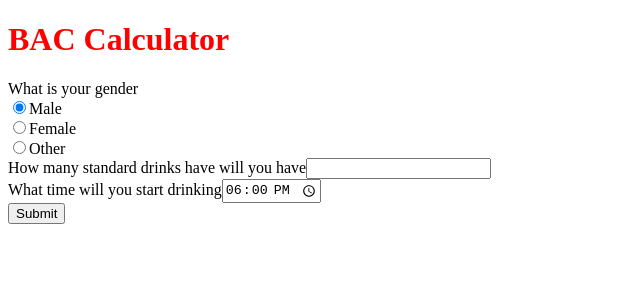
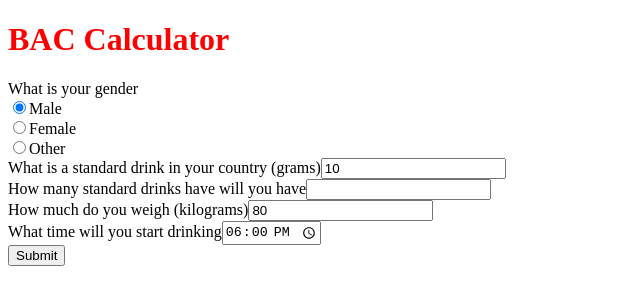
Before and after one commit to joshuasearle/bac-calc, a React app: page / in a window 1280 px wide. Shown: the top 304 px of the page, without its empty margins (0-640 px from the left). Built offline with nearby package versions, Linux system fonts and the light colour scheme.

Commit message:
Refactor App

```diff
--- a/src/App.tsx
+++ b/src/App.tsx
@@ -1,8 +1,8 @@
 import React, { useState } from 'react';
 
 import GenderPicker from './components/GenderPicker';
-import DrinksPicker from './components/DrinksPicker';
 import StartTimePicker from './components/StartTimePicker';
+import NumberPicker from './components/NumberPicker';
 
 import { time, gender } from './types';
 
@@ -15,15 +15,19 @@ const App: React.FC = () => {
     hours: 18,
     minutes: 0,
   });
+  const [standardDrink, setStandardDrink] = useState(10);
+  const [weight, setWeight] = useState(80);
 
-  const drinksCountChangeHandler = (e: any) => {
-    // Convert to number
-    const value = +e.target.value;
-    // If not a number, return
-    if (isNaN(value)) return setDrinksCount(0);
-    // If less than zero, return
-    if (value < 0) return setDrinksCount(0);
-    setDrinksCount(value);
+  const numberChangeHandler = (setter: any) => {
+    return (e: any) => {
+      // Convert to number
+      const value = +e.target.value;
+      // If not a number, return
+      if (isNaN(value)) return setter(0);
+      // If less than zero, return
+      if (value < 0) return setter(0);
+      setter(value);
+    };
   };
 
   const genderChangeHandler = (e: any) => {
@@ -39,24 +43,58 @@ const App: React.FC = () => {
 
   const sumbitOnClickHandler = (e: any) => {
     e.preventDefault();
-    console.log();
+    console.log('gender', gender);
+    console.log('standard drink', standardDrink);
+    console.log('drink count', drinksCount);
+    console.log('weight', weight);
+    console.log('start time', startTime);
   };
+
+  const genderPicker = (
+    <GenderPicker
+      currentGender={gender}
+      genderChangeHandler={genderChangeHandler}
+    />
+  );
+
+  const standardPicker = (
+    <NumberPicker
+      value={standardDrink}
+      changeHandler={numberChangeHandler(setStandardDrink)}
+      label={'What is a standard drink in your country (grams)'}
+    />
+  );
+  const drinkPicker = (
+    <NumberPicker
+      value={drinksCount}
+      changeHandler={numberChangeHandler(setDrinksCount)}
+      label={'How many standard drinks have will you have'}
+    />
+  );
+
+  const weightPicker = (
+    <NumberPicker
+      value={weight}
+      changeHandler={numberChangeHandler(setWeight)}
+      label={'How much do you weigh (kilograms)'}
+    />
+  );
+
+  const startTimePicker = (
+    <StartTimePicker
+      startTime={startTime}
+      startTimeChangeHandler={startTimeChangeHandler}
+    />
+  );
 
   return (
     <>
       <h1>{title}</h1>
-      <GenderPicker
-        currentGender={gender}
-        genderChangeHandler={genderChangeHandler}
-      />
-      <DrinksPicker
-        drinksCount={drinksCount}
-        drinksCountChangeHandler={drinksCountChangeHandler}
-      />
-      <StartTimePicker
-        startTime={startTime}
-        startTimeChangeHandler={startTimeChangeHandler}
-      />
+      {genderPicker}
+      {standardPicker}
+      {drinkPicker}
+      {weightPicker}
+      {startTimePicker}
       <div>
         <button onClick={sumbitOnClickHandler}>Submit</button>
       </div>
```
